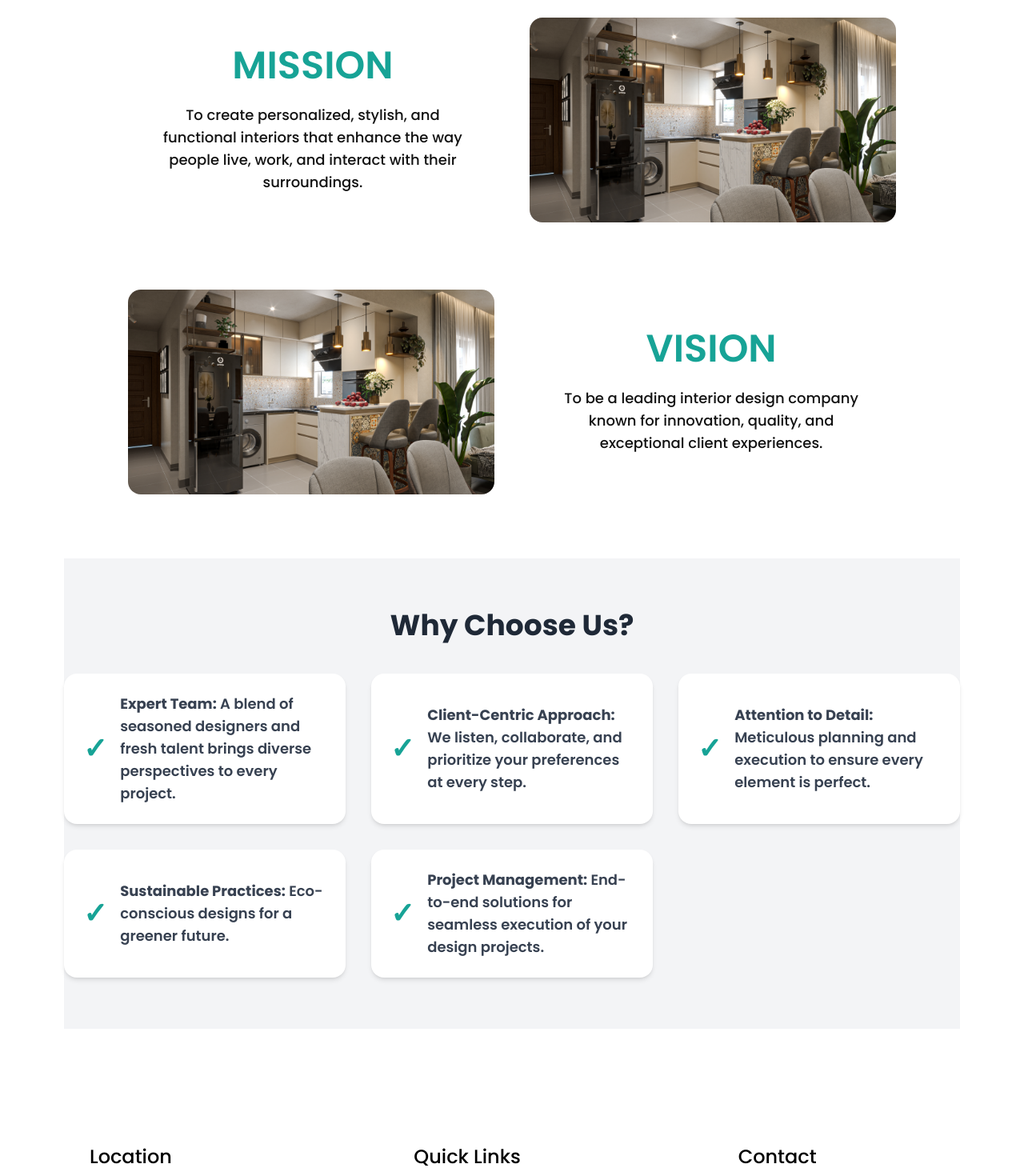
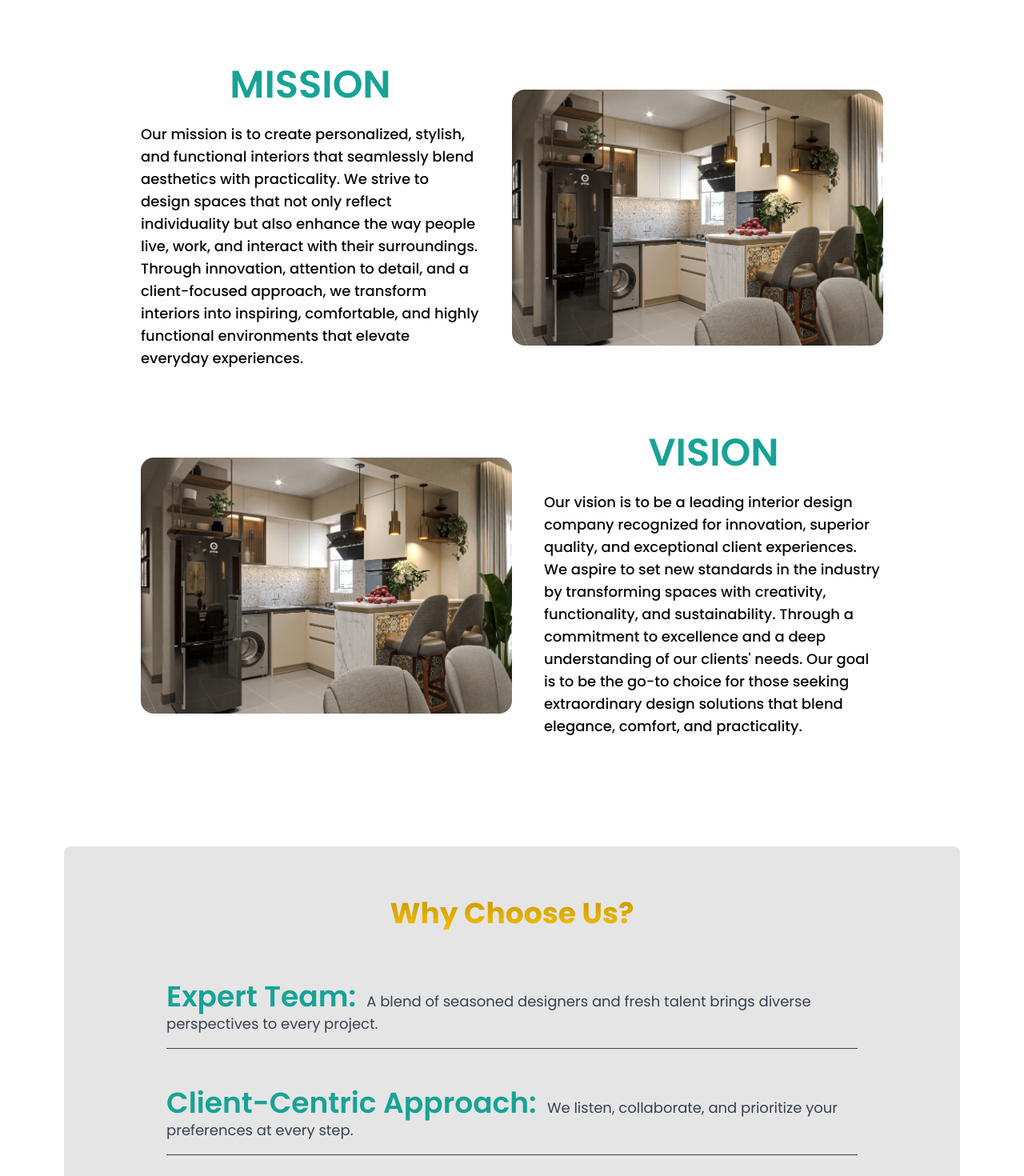
Before and after one commit to saviyola-shajan/Mars-Interiors, a React (Vite) app: page /aboutus in a window 1280 px wide. Shown: the part 1160-2630 px from the top of the page at 80% size. Built offline with nearby package versions, Linux system fonts and the light colour scheme; a web font is replaced by a local one.

Commit message:
structure about page and chnaged hedaing gradient

```diff
--- a/src/Components/GallerySection.jsx
+++ b/src/Components/GallerySection.jsx
@@ -14,7 +14,7 @@ const Gallery = () => {
   return (
     <div className="min-h-screen p-24">
       <div className="text-center mb-16">
-        <h2 className="text-6xl font-medium text-[#17A396]">GALLERY</h2>
+        <h2 className="text-6xl font-medium bg-gradient-to-b from-[#C79900] to-[#F5BD02] bg-clip-text text-transparent">Gallery</h2>
       </div>
       <div className="grid grid-cols-1 sm:grid-cols-2 md:grid-cols-3 gap-8">
         {images.map((image, index) => (
--- a/src/Components/HeroSection.jsx
+++ b/src/Components/HeroSection.jsx
@@ -32,7 +32,7 @@ const HeroSection = () => {
               className="w-full h-screen object-cover "
             />
             <div className="absolute inset-0 flex items-center justify-center">
-              <h2 className="text-[#FFFFFF] text-5xl font-medium mt-96">
+              <h2 className="bg-gradient-to-b from-[#C79900] to-[#F5BD02] bg-clip-text text-transparent text-5xl font-medium mt-96">
                 {slide.text}
               </h2>
             </div>
--- a/src/Pages/About.jsx
+++ b/src/Pages/About.jsx
@@ -12,7 +12,10 @@ const About = () => {
         <div className="py-24 ">
           <div className="grid grid-cols-1 sm:grid-cols-2 lg:grid-cols-3 gap-8 max-w-6xl mx-auto ">
             {uspData.map((usp) => (
-              <div key={usp.id} className="flex flex-col items-center bg-white">
+              <div
+                key={usp.id}
+                className="flex flex-col items-center mx-10 p-6 bg-white  shadow-lg rounded-lg hover:shadow-xl transition-shadow"
+              >
                 <img
                   src={usp.img}
                   alt={usp.text}
@@ -28,78 +31,105 @@ const About = () => {
             ))}
           </div>
         </div>
-        <div className="flex flex-col gap-20 p-20">
+        <div className="flex flex-col gap-20 p-24 mb-10">
           <div className="flex flex-col md:flex-row items-center gap-10">
-            <div className="bg-white rounded-2xl w-full md:w-1/2 text-center p-10">
+            <div className="bg-white rounded-2xl w-full md:w-1/2 text-center">
               <h2 className="text-5xl font-semibold mb-6 text-[#17A396]">
                 MISSION
               </h2>
-              <p className="text-[#121212] text-lg font-medium">
-                To create personalized, stylish, and functional interiors that
-                enhance the way people live, work, and interact with their
-                surroundings.
+              <p className="text-[#0B0B0B] text-lg font-medium text-left">
+                Our mission is to create personalized, stylish, and functional
+                interiors that seamlessly blend aesthetics with practicality. We
+                strive to design spaces that not only reflect individuality but
+                also enhance the way people live, work, and interact with their
+                surroundings. Through innovation, attention to detail, and a
+                client-focused approach, we transform interiors into inspiring,
+                comfortable, and highly functional environments that elevate
+                everyday experiences.
               </p>
             </div>
             <img
               src={image}
               alt="Mission"
-              className="w-full md:w-1/2 h-64 object-cover rounded-2xl"
+              className="w-full md:w-1/2 h-80 object-cover rounded-2xl"
             />
           </div>
           <div className="flex flex-col md:flex-row-reverse items-center gap-10">
-            <div className="bg-white rounded-2xl w-full md:w-1/2 text-center p-10">
+            <div className="bg-white rounded-2xl w-full md:w-1/2 text-center">
               <h2 className="text-5xl font-semibold mb-6 text-[#17A396]">
                 VISION
               </h2>
-              <p className="text-[#121212] text-lg font-medium">
-                To be a leading interior design company known for innovation,
-                quality, and exceptional client experiences.
+              <p className="text-[#0B0B0B] text-lg font-medium text-left">
+                Our vision is to be a leading interior design company recognized
+                for innovation, superior quality, and exceptional client
+                experiences. We aspire to set new standards in the industry by
+                transforming spaces with creativity, functionality, and
+                sustainability. Through a commitment to excellence and a deep
+                understanding of our clients&apos; needs. Our goal is to be the go-to choice for those
+                seeking extraordinary design solutions that blend elegance,
+                comfort, and practicality.
               </p>
             </div>
             <img
               src={image}
               alt="Vision"
-              className="w-full md:w-1/2 h-64 object-cover rounded-2xl"
+              className="w-full md:w-1/2 h-80 object-cover rounded-2xl"
             />
           </div>
         </div>
-        <div className="py-16 bg-gray-100">
-      <h2 className="text-center text-4xl font-bold text-gray-800 mb-10">
-        Why Choose Us?
-      </h2>
-      <div className="grid grid-cols-1 md:grid-cols-2 lg:grid-cols-3 gap-8 max-w-6xl mx-auto">
-        <div className="flex items-center bg-white p-6 rounded-2xl shadow-md hover:shadow-xl transition-all duration-300">
-          <div className="text-4xl text-[#17A396] font-bold mr-4">✓</div>
-          <p className="text-lg font-semibold text-gray-700">
-            <span className="font-bold">Expert Team:</span> A blend of seasoned designers and fresh talent brings diverse perspectives to every project.
-          </p>
+        <div className="py-16 bg-black/10 rounded-lg">
+          <h2 className="text-center text-4xl font-bold bg-gradient-to-b from-[#C79900] to-[#F5BD02] bg-clip-text text-transparent mb-16">
+            Why Choose Us?
+          </h2>
+          <ul className="max-w-6xl mx-32 text-lg text-gray-700 space-y-12">
+            <li>
+              <span className="font-semibold text-4xl text-[#17A396] ">
+                Expert Team:&nbsp;
+              </span>{" "}
+              A blend of seasoned designers and fresh talent brings diverse
+              perspectives to every project.
+              <div className="border-t border-gray-700 mt-4 text-[#FFFFFF] text-center text-lg font-200 leading-normal"></div>
+            </li>
+            <li>
+              <span className="font-semibold text-4xl text-[#17A396] ">
+                Client-Centric Approach:&nbsp;
+              </span>{" "}
+              We listen, collaborate, and prioritize your preferences at every
+              step.
+              <div className="border-t border-gray-700 mt-4 text-[#FFFFFF] text-center text-lg font-200 leading-normal"></div>
+
+            </li>
+            <li>
+              <span className="font-semibold text-4xl text-[#17A396] ">
+                Attention to Detail:&nbsp;
+              </span>{" "}
+              Meticulous planning and execution to ensure every element is
+              perfect.
+              <div className="border-t border-gray-700 mt-4 text-[#FFFFFF] text-center text-lg font-200 leading-normal"></div>
+
+            </li>
+            <li>
+              <span className="font-semibold text-4xl text-[#17A396] ">
+                Sustainable Practices:&nbsp;
+              </span>{" "}
+              Eco-conscious designs for a greener future.
+              <div className="border-t border-gray-700 mt-4 text-[#FFFFFF] text-center text-lg font-200 leading-normal"></div>
+
+            </li>
+            <li>
+              <span className="font-semibold text-4xl text-[#17A396] ">
+                Project Management:&nbsp;
+              </span>{" "}
+              End-to-end solutions for seamless execution of your design
+              projects.
+              <div className="border-t border-gray-700 mt-4 text-[#FFFFFF] text-center text-lg font-200 leading-normal"></div>
+
+            </li>
+          </ul>
         </div>
-        <div className="flex items-center bg-white p-6 rounded-2xl shadow-md hover:shadow-xl transition-all duration-300">
-          <div className="text-4xl text-[#17A396] font-bold mr-4">✓</div>
-          <p className="text-lg font-semibold text-gray-700">
-            <span className="font-bold">Client-Centric Approach:</span> We listen, collaborate, and prioritize your preferences at every step.
-          </p>
+        <div>
+          <h2>Testimonials</h2>
         </div>
-        <div className="flex items-center bg-white p-6 rounded-2xl shadow-md hover:shadow-xl transition-all duration-300">
-          <div className="text-4xl text-[#17A396] font-bold mr-4">✓</div>
-          <p className="text-lg font-semibold text-gray-700">
-            <span className="font-bold">Attention to Detail:</span> Meticulous planning and execution to ensure every element is perfect.
-          </p>
-        </div>
-        <div className="flex items-center bg-white p-6 rounded-2xl shadow-md hover:shadow-xl transition-all duration-300">
-          <div className="text-4xl text-[#17A396] font-bold mr-4">✓</div>
-          <p className="text-lg font-semibold text-gray-700">
-            <span className="font-bold">Sustainable Practices:</span> Eco-conscious designs for a greener future.
-          </p>
-        </div>
-        <div className="flex items-center bg-white p-6 rounded-2xl shadow-md hover:shadow-xl transition-all duration-300">
-          <div className="text-4xl text-[#17A396] font-bold mr-4">✓</div>
-          <p className="text-lg font-semibold text-gray-700">
-            <span className="font-bold">Project Management:</span> End-to-end solutions for seamless execution of your design projects.
-          </p>
-        </div>
-      </div>
-    </div>
       </div>
     </div>
   );
```
Also changed, not shown: src/Components/AboutSection.jsx (+24 -11 lines), src/Components/Footer.jsx (+4 -4 lines), src/Components/ServicesSection.jsx (+7 -7 lines).
